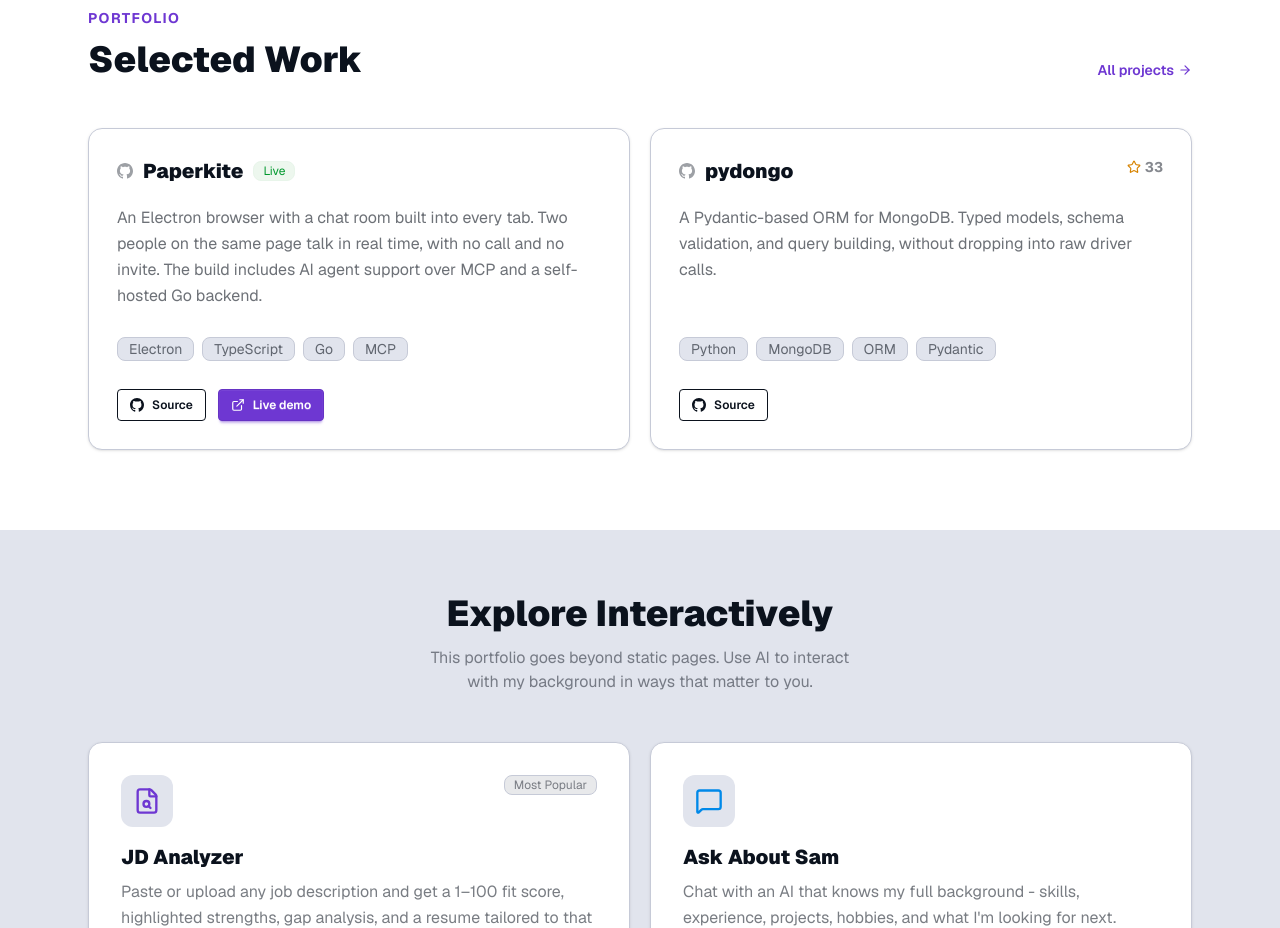
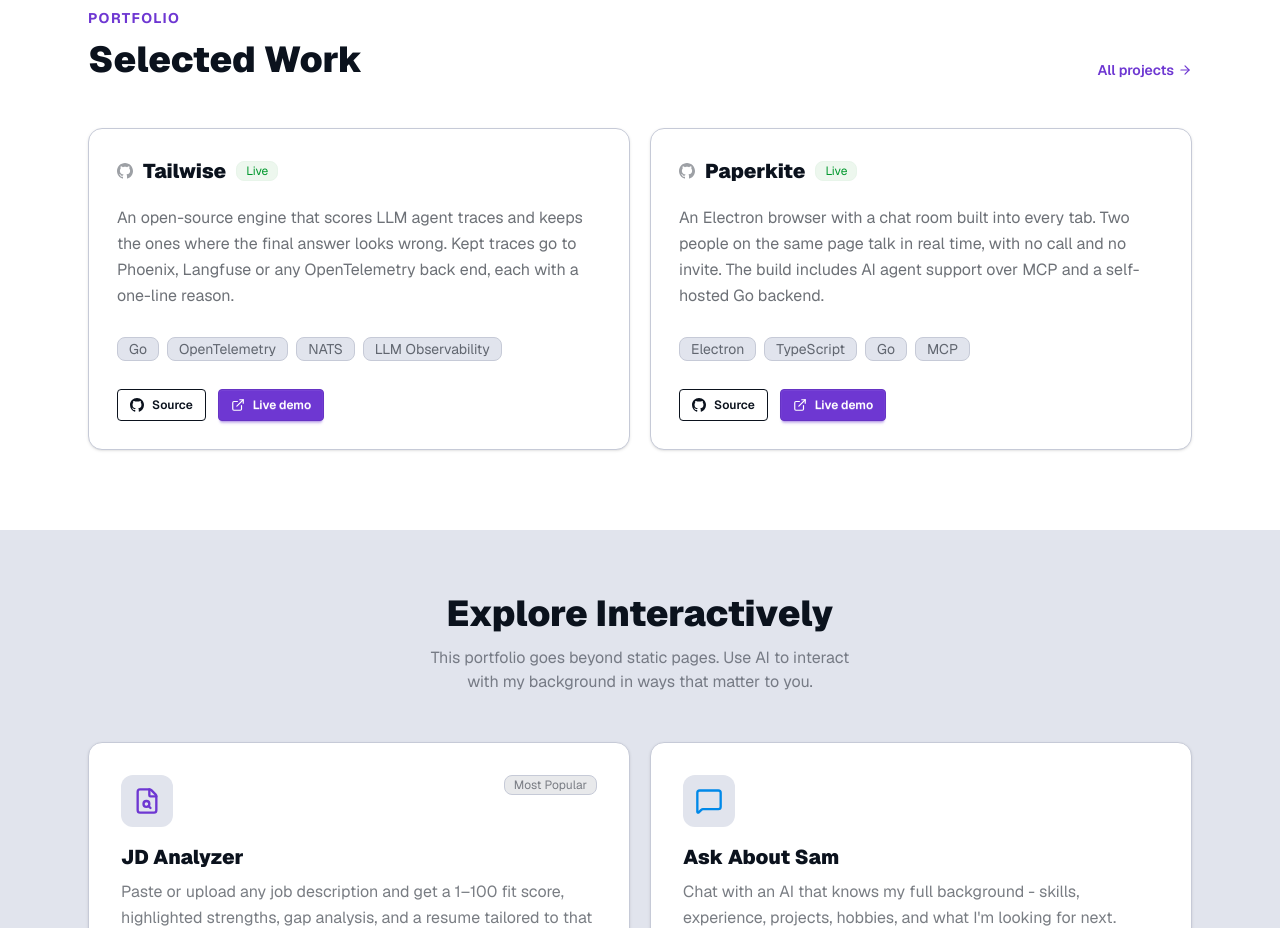
Before and after one commit to tecnosam/portfolio-site, a Next.js app: page / in a window 1280 px wide. Shown: the part 900-1828 px from the top of the page. Built offline with nearby package versions, Linux system fonts and the light colour scheme.

Commit message:
tailwise

```diff
--- a/src/app/open-source/page.tsx
+++ b/src/app/open-source/page.tsx
@@ -3,6 +3,17 @@
 import { GithubIcon } from "@/components/ui/SocialIcons";
 
 const pinnedRepos = [
+  {
+    name: "tailwise",
+    description: "An open-source Go engine that decides which LLM agent traces are worth keeping for review. Each trace is scored by a decision model on whether the final answer looks wrong, a keep/drop policy picks the ones to keep, and those are exported over OTLP to Phoenix, Langfuse or any OpenTelemetry back end, each with a plain-English reason. Takes traces over OTLP or a JSON API, queues them in NATS JetStream with retries and dead-letter streams, and ships as a single binary.",
+    tags: ["Go", "OpenTelemetry", "NATS JetStream", "LLM Observability", "AI Agents"],
+    stars: 0,
+    forks: 0,
+    status: "Active",
+    featured: true,
+    href: "https://github.com/tecnosam/tailwise",
+    demoHref: "https://tailwise.samuelabolo.dev",
+  },
   {
     name: "paperkite",
     description: "An Electron-based browser with a chat panel built into every tab. Every URL hashes into a room, so anyone viewing the same page can talk in real time - no accounts, no invites. Ships with AI agent integration (Claude, GPT, Gemini, local Ollama) over MCP, plus Whisper-powered audio and page translation, backed by a self-hostable Go chat service.",
@@ -10,7 +21,7 @@
     stars: 0,
     forks: 0,
     status: "Active",
-    featured: true,
+    featured: false,
     href: "https://github.com/tecnosam/paperkite",
     demoHref: "https://paperkite.samuelabolo.dev",
   },
--- a/src/app/page.tsx
+++ b/src/app/page.tsx
@@ -12,20 +12,20 @@
 
 const featuredProjects = [
   {
+    name: "Tailwise",
+    description: "An open-source engine that scores LLM agent traces and keeps the ones where the final answer looks wrong. Kept traces go to Phoenix, Langfuse or any OpenTelemetry back end, each with a one-line reason.",
+    tags: ["Go", "OpenTelemetry", "NATS", "LLM Observability"],
+    stars: 0,
+    href: "https://github.com/tecnosam/tailwise",
+    demoHref: "https://tailwise.samuelabolo.dev",
+  },
+  {
     name: "Paperkite",
     description: "An Electron browser with a chat room built into every tab. Two people on the same page talk in real time, with no call and no invite. The build includes AI agent support over MCP and a self-hosted Go backend.",
     tags: ["Electron", "TypeScript", "Go", "MCP"],
     stars: 0,
     href: "https://github.com/tecnosam/paperkite",
     demoHref: "https://paperkite.samuelabolo.dev",
-  },
-  {
-    name: "pydongo",
-    description: "A Pydantic-based ORM for MongoDB. Typed models, schema validation, and query building, without dropping into raw driver calls.",
-    tags: ["Python", "MongoDB", "ORM", "Pydantic"],
-    stars: 33,
-    href: "https://github.com/tecnosam/pydongo",
-    demoHref: null,
   },
 ];
 
```
